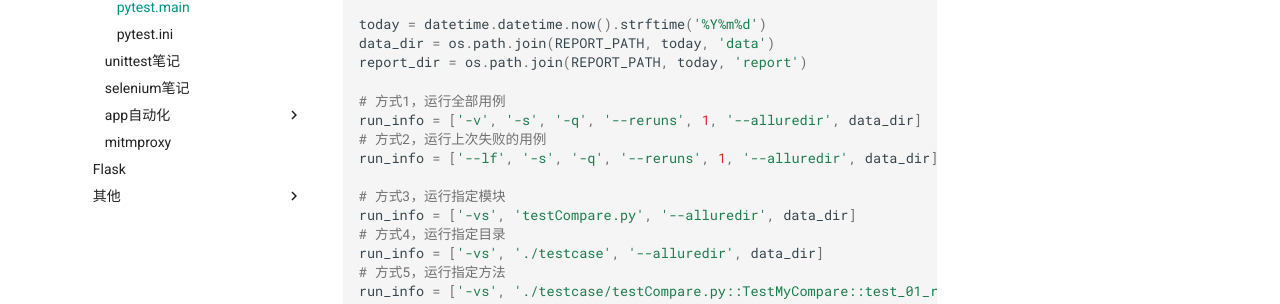
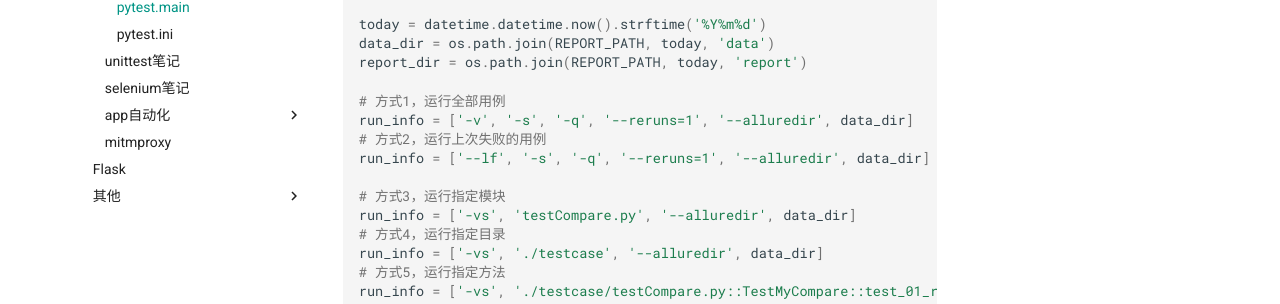
Before and after one commit to Jork-S-B/Jork-S-B.github.io, an MkDocs documentation site: the page built from docs/python/autotest/pytest/pytest.main.md, in a window 1280 px wide and 900 px high. Shown: the part 394-698 px from the top of the window. Built offline with MkDocs 1.6.1 and Material for MkDocs 9.7.7, drawn with Linux system fonts in a browser that asks for light colours; comment, search, counter and statistics services are not loaded.

```diff
--- a/docs/python/autotest/pytest/pytest.main.md
+++ b/docs/python/autotest/pytest/pytest.main.md
@@ -14,9 +14,9 @@ data_dir = os.path.join(REPORT_PATH, today, 'data')
 report_dir = os.path.join(REPORT_PATH, today, 'report')
 
 # 方式1，运行全部用例
-run_info = ['-v', '-s', '-q', '--reruns', 1, '--alluredir', data_dir]
+run_info = ['-v', '-s', '-q', '--reruns=1', '--alluredir', data_dir]
 # 方式2，运行上次失败的用例
-run_info = ['--lf', '-s', '-q', '--reruns', 1, '--alluredir', data_dir]
+run_info = ['--lf', '-s', '-q', '--reruns=1', '--alluredir', data_dir]
 
 # 方式3，运行指定模块
 run_info = ['-vs', 'testCompare.py', '--alluredir', data_dir]
```
